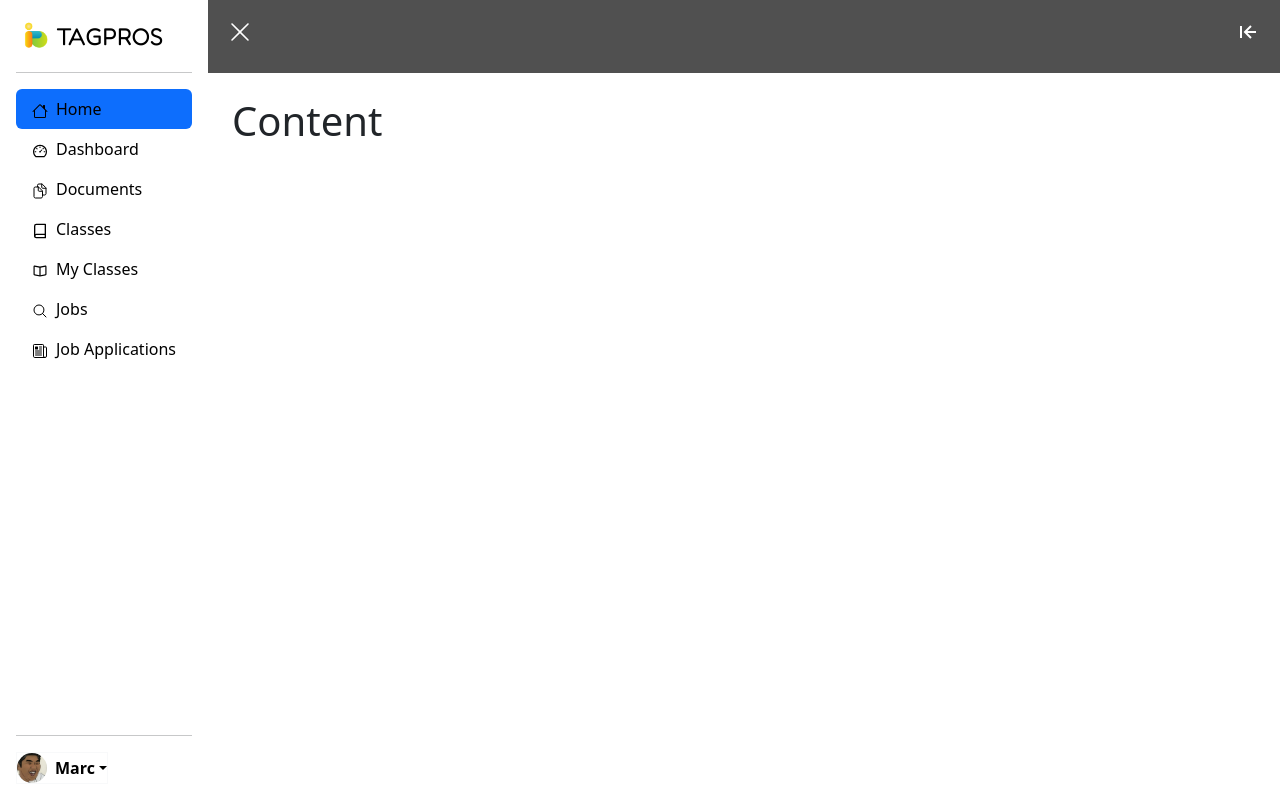
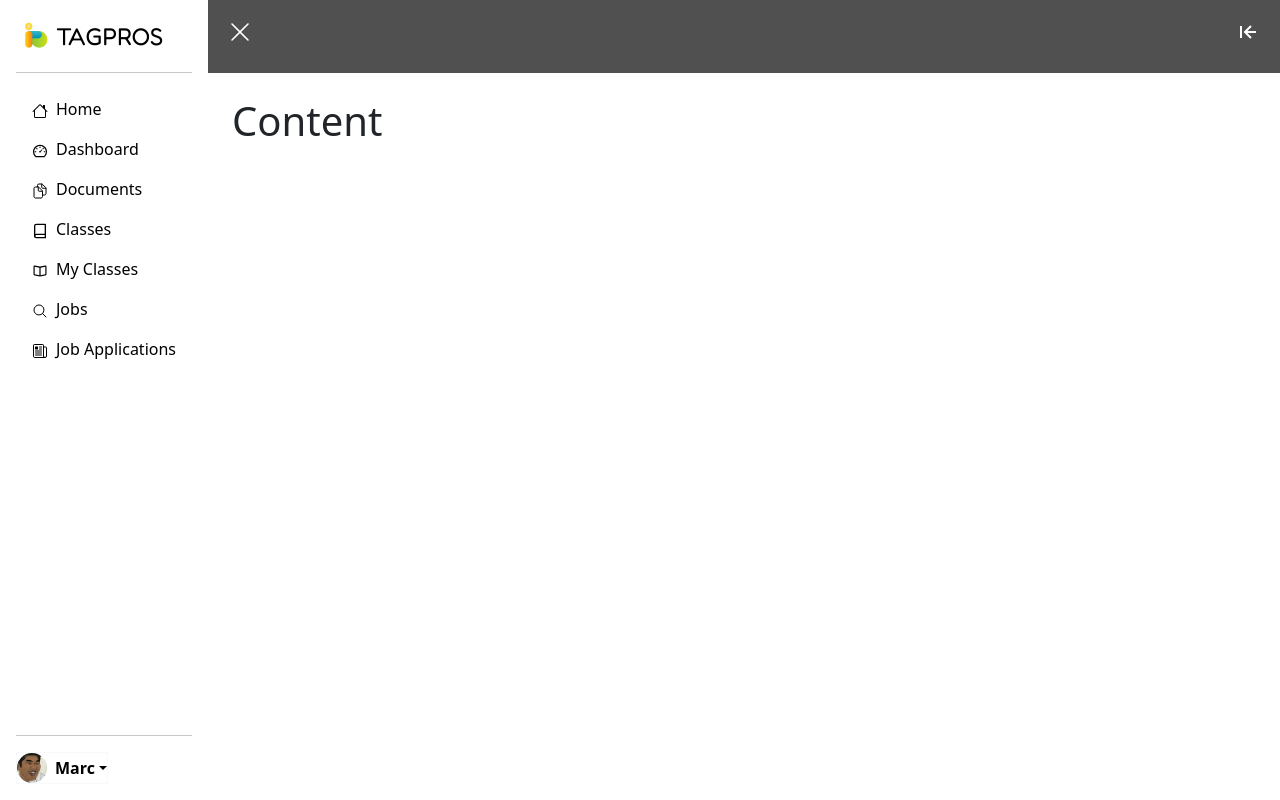
Before and after one commit to Mac12880/nextJSProject, a Next.js app in the folder app/: page /login in a window 1280 px wide. Built offline with nearby package versions, Linux system fonts and the light colour scheme.

Commit message:
remove active

```diff
--- a/app/components/loginNavbar.js
+++ b/app/components/loginNavbar.js
@@ -24,7 +24,7 @@ const LoginNavbar = () => {
         <hr />
         <ul className='nav nav-pills flex-column mb-auto'>
           <li className='nav-item'>
-            <a href='#' className='nav-link link-body-emphasis active text-black'>
+            <a href='#' className='nav-link link-body-emphasis text-black'>
               <BsHouse className='loginNavbarIcon bi pe-none me-2 ' />
               Home
             </a>
--- a/app/components/sLoginNavbar.js
+++ b/app/components/sLoginNavbar.js
@@ -27,7 +27,7 @@ const SLoginNavbar = () => {
             <ul className='nav nav-pills flex-column mb-auto'>
                 <li className='nav-item'>
                     <Tooltip title="Home" placement="right" arrow>
-                    <a href='#' className='nav-link active py-3 border-bottom rounded-0 d-flex justify-content-center'>
+                    <a href='#' className='nav-link py-3 border-bottom rounded-0 d-flex justify-content-center'>
                         <BsHouse className='sloginNavbarIcon bi pe-none text-black' />
                     </a>
                     </Tooltip>
```
